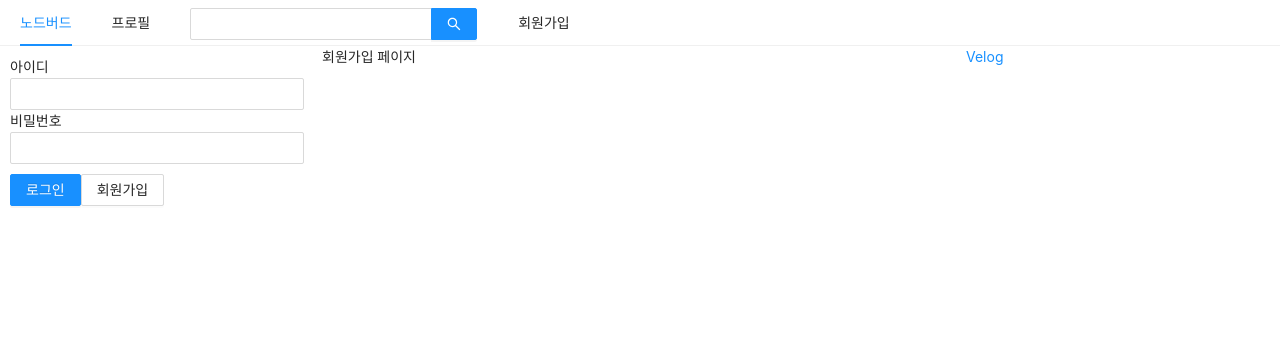
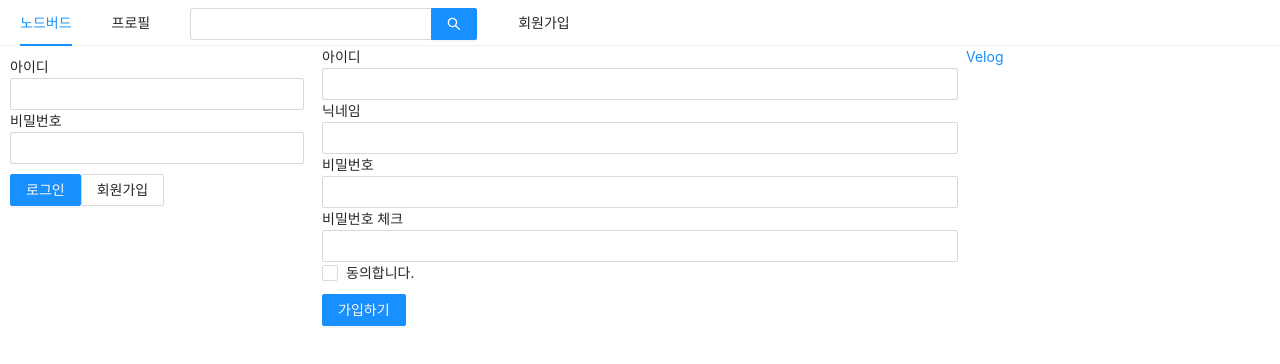
Before and after one commit to JHKIMS/TwitSide, a Next.js app: page /signup in a window 1280 px wide. Shown: the top 364 px of the page. Built offline with nearby package versions, Linux system fonts and the light colour scheme.

Commit message:
Twitter: 회원가입 페이지+(CustomHook)

```diff
--- a/components/LoginForm.js
+++ b/components/LoginForm.js
@@ -1,8 +1,9 @@
 import { Form, Input, Button } from "antd";
-import { useState,useCallback } from "react";
-import React from 'react';
+import React,{ useCallback } from "react";
+import PropTypes from "prop-types";
 import Link from "next/link";
 import styled from 'styled-components'
+import useInput from "../hooks/useInput";
 
 const FormWrapper = styled(Form)`
   padding: 10px;
@@ -11,16 +12,10 @@
   margin-top: 10px;
 `
 const LoginForm = ({setIsLoggedIn}) => {
-  const [id, setId] = useState("");
-  const [password, setPassword] = useState("");
+  const [id, onChangeId] = useInput('');
+  const [password, onChangePassword] = useInput("");
 
-  const onChangeId = useCallback((e) => {
-    setId(e.target.value);
-  }, []);
-  const onChangePassword = useCallback((e) => {
-    setPassword(e.target.value);
-  }, []);
-  const onSubmitForm = useCallback((e) => {
+  const onSubmitForm = useCallback(() => {
     console.log(id,password);
     setIsLoggedIn(true);
   }, [id,password]);
@@ -55,4 +50,8 @@
     </FormWrapper>
   );
 };
+LoginForm.propTypes = {
+  setIsLoggedIn: PropTypes.func.isRequired,
+}
+
 export default LoginForm;
--- /dev/null
+++ b/hooks/useInput.js
@@ -0,0 +1,10 @@
+import {useState, useCallback} from 'react';
+
+export default () =>{
+    const [value, setValue] = useState('');
+    const handler = useCallback((e) =>{
+        setValue(e.target.value);
+    },[])
+
+    return [value, handler];
+}
--- a/pages/signup.js
+++ b/pages/signup.js
@@ -1,15 +1,100 @@
 import AppLayout from "../components/AppLayout";
 import Head from "next/head";
-import React from 'react';
+import React, { useCallback, useState } from "react";
+import { Button, Checkbox, Form, Input } from "antd";
+import useInput from "../hooks/useInput";
+import styled from "styled-components";
+
+const ErrorMessage = styled.div`
+  color: red;
+`;
 
 const signUp = () => {
+  const [id, onChangeId] = useInput("");
+  const [nickname, onChangeNickname] = useInput("");
+  const [password, onChangePassword] = useInput("");
+  const [passwordCheck, setPasswordCheck] = useState("");
+  const [passwordError, setPasswordError] = useState(false);
+  const onChangePasswordCheck = useCallback(
+    (e) => {
+      setPasswordCheck(e.target.value);
+      setPasswordError(e.target.value !== password);
+    },
+    [password]
+  );
+  const [term, setTerm] = useState(false);
+  const [termError, setTermError] = useState(false);
+  const onChangeTerm = useCallback((e) => {
+    setTerm(e.target.checked);
+    setTermError(false);
+  });
+  const onSubmit = useCallback(() => {
+    if (password !== passwordCheck) {
+      return setPasswordError(true);
+    }
+    if (!term) {
+      return setTermError(true);
+    }
+  }, [password, passwordCheck, term]);
   return (
-    <>
+    <AppLayout>
       <Head>
         <title>회원가입 | TwitHoon</title>
       </Head>
-      <AppLayout>회원가입 페이지</AppLayout>
-    </>
+      <Form onFinish={onSubmit}>
+        <div>
+          <label htmlFor="user-id">아이디</label>
+          <br />
+          <Input name="user-id" value={id} required onChange={onChangeId} />
+        </div>
+        <div>
+          <label htmlFor="user-nick">닉네임</label>
+          <br />
+          <Input
+            name="user-nick"
+            value={nickname}
+            required
+            onChange={onChangeNickname}
+          />
+        </div>
+        <div>
+          <label htmlFor="user-password">비밀번호</label>
+          <br />
+          <Input
+            name="user-password"
+            type="password"
+            value={password}
+            required
+            onChange={onChangePassword}
+          />
+        </div>
+        <div>
+          <label htmlFor="user-password-check">비밀번호 체크</label>
+          <br />
+          <Input
+            name="user-password-check"
+            type="password"
+            required
+            value={passwordCheck}
+            onChange={onChangePasswordCheck}
+          />
+          {passwordError && (
+            <ErrorMessage>비밀번호 일치하지 않는다.</ErrorMessage>
+          )}
+        </div>
+        <div>
+          <Checkbox name="user-term" checked={term} onChange={onChangeTerm}>
+            동의합니다.
+          </Checkbox>
+          {termError && <ErrorMessage>약관에 동의</ErrorMessage>}
+        </div>
+        <div style={{ marginTop: 10 }}>
+          <Button type="primary" htmlType="submit">
+            가입하기
+          </Button>
+        </div>
+      </Form>
+    </AppLayout>
   );
 };
 export default signUp;
```
